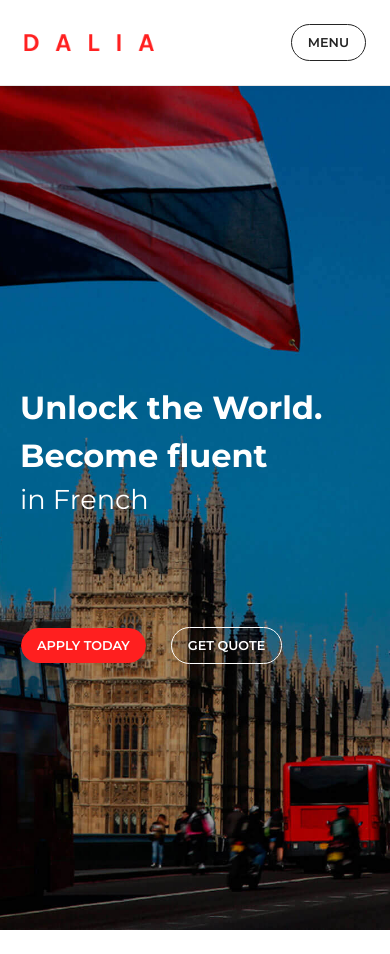
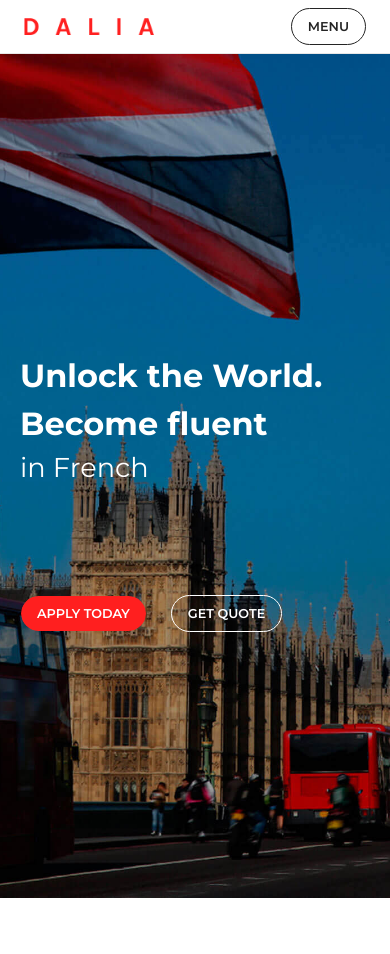
Before and after one commit to AmauriMarcos/language-school, a Next.js app: page / in a window 390 px wide. After the commit the page ends 906 px from the top, so only its background shows below. Built offline with nearby package versions, Linux system fonts and the light colour scheme.

Commit message:
fixed padding inside navbar on mobile

```diff
--- a/src/app/globals.css
+++ b/src/app/globals.css
@@ -23,7 +23,7 @@ body[data-scroll-locked]{
 @media (max-width: 640px) {
   body[data-scroll-locked] {
     padding: 0 !important;
-    padding-top: 24px !important;
+    padding-top: 8px !important;
   }
 }
 
--- a/src/app/layout.tsx
+++ b/src/app/layout.tsx
@@ -26,7 +26,7 @@ export default function RootLayout({
   return (
     <html lang="en">
 
-      <body className={`${montserrat.variable} antialiased px-0 sm:px-[24px] py-[24px] 2xl:px-[208px]`}>
+      <body className={`${montserrat.variable} antialiased px-0  sm:px-[24px]  2xl:px-[208px] py-[8px] md:py-[24px]`}>
         <link rel="icon" href="/icon.ico" sizes="any" />
         <Navbar/>
         {children}
--- a/src/components/layout/Navbar.tsx
+++ b/src/components/layout/Navbar.tsx
@@ -21,7 +21,7 @@ const Navbar = () => {
   return (
     <div className="flex flex-col">
 
-      <div className="px-6  w-full flex justify-between items-center border-b border-solid border-[#e7e7e7] pb-6">
+      <div className="px-6  w-full flex justify-between items-center border-b border-solid border-[#e7e7e7] pb-2  md:pb-6">
         <div className="w-[130px] md:w-[200px] h-auto">
           <Image
             className=""
```
